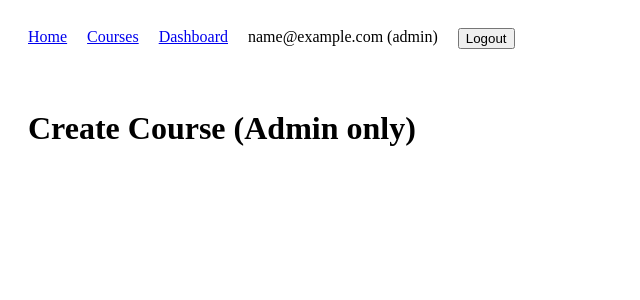
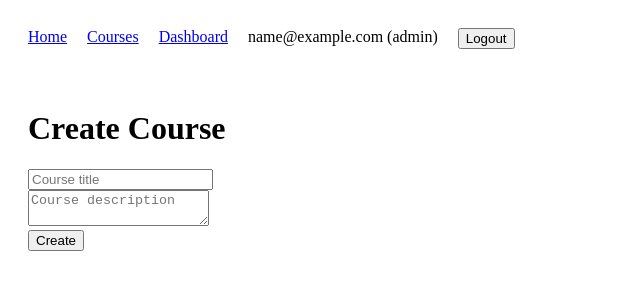
Before and after one commit to IvannIvannov/react-diploma-project, a React (Vite) app in the folder client/: page /create-course in a window 1280 px wide. Shown: the top 300 px of the page, without its empty margins (0-640 px from the left). Built offline with nearby package versions, Linux system fonts and the light colour scheme; sample sign-in values are in the browser's storage.

Commit message:
add create course form with basic state handling

```diff
--- a/client/src/pages/CreateCourse.tsx
+++ b/client/src/pages/CreateCourse.tsx
@@ -1,5 +1,44 @@
+import { useState } from "react";
+
 const CreateCourse = () => {
-  return <h1>Create Course (Admin only)</h1>;
+  const [title, setTitle] = useState("");
+  const [description, setDescription] = useState("");
+
+  const handleSubmit = (e: React.FormEvent) => {
+    e.preventDefault();
+
+    console.log({
+      title,
+      description,
+    });
+  };
+
+  return (
+    <div>
+      <h1>Create Course</h1>
+
+      <form onSubmit={handleSubmit}>
+        <input
+          type="text"
+          placeholder="Course title"
+          value={title}
+          onChange={(e) => setTitle(e.target.value)}
+        />
+
+        <br />
+
+        <textarea
+          placeholder="Course description"
+          value={description}
+          onChange={(e) => setDescription(e.target.value)}
+        />
+
+        <br />
+
+        <button type="submit">Create</button>
+      </form>
+    </div>
+  );
 };
 
 export default CreateCourse;
```
